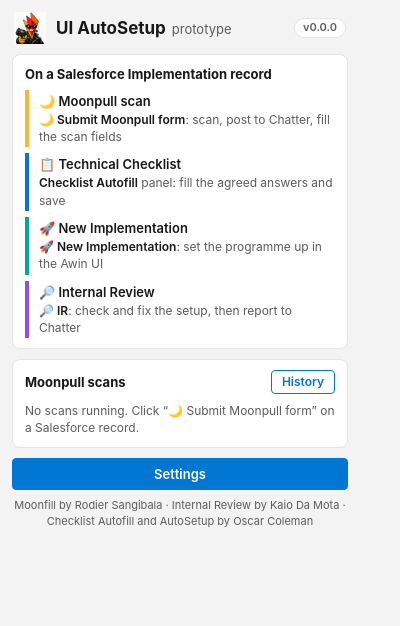
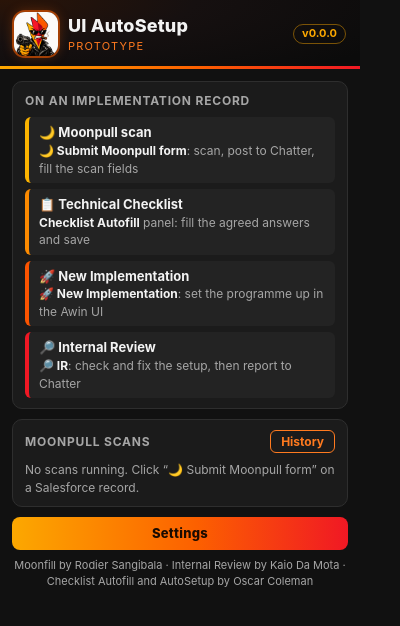
Before and after one commit to OC06330/AutoSetup_Prototype_V2, a browser extension: page popup.html in a window 400 px wide. Drawn offline with Linux system fonts and the light colour scheme.

Commit message:
v3.0.16: toolbar popup in the extension's own colours
Dark, with the Awin flame's amber, orange and red and the mascot in the
header, instead of Salesforce blue on white. Contents and buttons unchanged.

Co-Authored-By: Claude Opus 5.5 <noreply@anthropic.com>

```diff
--- a/css/style.css
+++ b/css/style.css
@@ -1,78 +1,93 @@
-/* The toolbar popup: the same look as the Settings page (autofill/options.html), with each tool's colour. */
+/* The toolbar popup, in the extension's own look: the mascot's black jacket and the Awin flame
+   (amber, orange, red, sampled from assets/autosetup128.png and assets/awin-logo.png).
+   Always dark, in light and dark mode alike, like the icon. */
 :root {
-  --blue: #0176d3; --text: #181818; --muted: #5c5c5c; --line: #e5e5e5; --bg: #f3f3f3; --card: #fff;
-  --ok: #2e844a; --warn: #b45309; --bad: #ba0517; --on-blue: #fff;
-  --moonfill: #f5b933; --checklist: #0176d3; --setup: #06a59a; --review: #9050e9;
-}
-@media (prefers-color-scheme: dark) {
-  :root {
-    --blue: #4ea5ff; --text: #ececec; --muted: #a8a8a8; --line: #3a3a3a; --bg: #1b1b1b; --card: #262626;
-    --ok: #6fcf8f; --warn: #f0b35a; --bad: #ff8a80; --checklist: #4ea5ff; --on-blue: #0b1a2b;
-  }
+  color-scheme: dark;
+  --bg: #111; --card: #1b1b1b; --raised: #232323; --line: #2e2e2e;
+  --text: #f3f3f3; --muted: #a6a6a6; --ink: #1a0b00;   /* --ink: text on the flame */
+  --amber: #fca800; --orange: #fc6000; --red: #f01824;
+  --flame: linear-gradient(90deg, var(--amber), var(--orange) 55%, var(--red));
+  --accent: #ff7a1f;                                   /* links and outlines on the dark */
+  --ok: #4cc38a; --warn: #fcb400; --bad: #ff5a5f;
+  /* the four tools: flame shades, from the scan to the review */
+  --moonfill: #fcb400; --checklist: #fc8a00; --setup: #fc5400; --review: #f01824;
 }
 
 * { box-sizing: border-box; }
 body {
-  width: 360px; margin: 0; padding: 12px;
+  width: 360px; margin: 0; padding: 0 12px 12px;
   background: var(--bg); color: var(--text);
   font: 13px/1.45 -apple-system, BlinkMacSystemFont, "Segoe UI", sans-serif;
 }
 h1, h2, p { margin: 0; }
 .muted { color: var(--muted); }
+button:focus-visible { outline: 2px solid var(--amber); outline-offset: 2px; }
 
-/* header */
-.top { display: flex; align-items: center; gap: 10px; margin: 0 2px 10px; }
-.logo { width: 32px; height: 32px; flex: none; }
-.name { display: flex; align-items: baseline; gap: 6px; flex: 1; min-width: 0; }
-.name h1 { font-size: 17px; }
+/* header: the mascot, the name, the version, and a flame stripe under it */
+.top {
+  position: relative; display: flex; align-items: center; gap: 10px;
+  margin: 0 -12px 12px; padding: 12px 14px 13px;
+  background: radial-gradient(120% 140% at 0% 0%, #2a1408 0%, #161010 45%, #0b0b0b 100%);
+}
+.top::after { content: ""; position: absolute; left: 0; right: 0; bottom: 0; height: 3px; background: var(--flame); }
+.logo { width: 44px; height: 44px; flex: none; border-radius: 11px; box-shadow: 0 0 0 2px rgba(252, 96, 0, .55), 0 0 12px rgba(252, 96, 0, .35); }
+.name { display: grid; flex: 1; min-width: 0; }
+.name h1 { font-size: 18px; font-weight: 800; letter-spacing: .2px; }
+.name .muted { font-size: 11px; text-transform: uppercase; letter-spacing: 1.2px; color: var(--accent); }
 .version {
-  font-size: 11px; font-weight: 600; color: var(--muted);
-  border: 1px solid var(--line); border-radius: 999px; padding: 1px 8px; background: var(--card);
+  font-size: 11px; font-weight: 700; color: var(--amber);
+  border: 1px solid rgba(252, 168, 0, .45); border-radius: 999px; padding: 1px 8px;
 }
 
 /* cards */
-.card { background: var(--card); border: 1px solid var(--line); border-radius: 8px; padding: 10px 12px; margin-bottom: 10px; }
-.card h2 { font-size: 13px; margin-bottom: 6px; }
+.card { background: var(--card); border: 1px solid var(--line); border-radius: 10px; padding: 10px 12px; margin-bottom: 10px; }
+.card h2 { font-size: 12px; font-weight: 700; color: var(--muted); text-transform: uppercase; letter-spacing: .8px; margin-bottom: 8px; }
 
 /* the four tools */
 .tools { list-style: none; margin: 0; padding: 0; display: grid; gap: 6px; }
-.tools li { display: grid; padding: 2px 0 2px 10px; border-left: 4px solid var(--tool); }
-.tools b { font-weight: 600; }
+.tools li {
+  display: grid; padding: 6px 8px 6px 10px; border-radius: 6px;
+  background: var(--raised); border-left: 4px solid var(--tool);
+}
+.tools b { font-weight: 700; }
 .tools span { color: var(--muted); font-size: 12px; }
-.tools i { font-style: normal; font-weight: 600; color: var(--text); }
+.tools i { font-style: normal; font-weight: 700; color: var(--text); }
 
 /* Moonpull scans (popup.js) */
 .scans-head { display: flex; align-items: center; justify-content: space-between; margin-bottom: 8px; }
 .scans-head h2 { margin: 0; }
 button { font: inherit; cursor: pointer; }
 .link-btn, .job .act {
-  border: 1px solid var(--blue); border-radius: 4px; background: var(--card); color: var(--blue);
-  font-size: 12px; font-weight: 600; padding: 2px 10px;
+  border: 1px solid var(--accent); border-radius: 6px; background: transparent; color: var(--accent);
+  font-size: 12px; font-weight: 700; padding: 2px 10px;
 }
+.link-btn:hover, .job .act:hover { background: rgba(255, 122, 31, .12); }
 .job {
-  position: relative; background: var(--bg); border-radius: 6px; padding: 8px 28px 8px 10px;
-  margin-bottom: 8px; border-left: 4px solid var(--blue); font-size: 12px; line-height: 1.5;
+  position: relative; background: var(--raised); border-radius: 8px; padding: 8px 28px 8px 10px;
+  margin-bottom: 8px; border-left: 4px solid var(--orange); font-size: 12px; line-height: 1.5;
 }
 .job.ok { border-left-color: var(--ok); }
 .job.warn { border-left-color: var(--warn); }
 .job.bad { border-left-color: var(--bad); }
-.job b { font-weight: 600; }
-.job .status { font-weight: 600; }
-.job.busy .status { color: var(--blue); }
+.job b { font-weight: 700; color: var(--muted); }
+.job .status { font-weight: 700; }
+.job.busy .status { color: var(--accent); }
 .job.ok .status { color: var(--ok); }
 .job.warn .status { color: var(--warn); }
 .job.bad .status { color: var(--bad); }
 .job .when { color: var(--muted); }
 .job .dismiss { position: absolute; top: 2px; right: 6px; border: none; background: none; font-size: 16px; color: var(--muted); }
+.job .dismiss:hover { color: var(--text); }
 .job .act { margin: 6px 6px 0 0; }
-.job .act.primary { background: var(--blue); color: var(--on-blue); }
+.job .act.primary { background: var(--flame); color: var(--ink); border-color: transparent; }
 .empty { color: var(--muted); font-size: 12px; }
 #clearBtn { margin-top: 4px; }
 
 /* footer */
 footer { display: grid; gap: 8px; }
 footer .primary {
-  width: 100%; padding: 6px 14px; border-radius: 4px; border: 1px solid var(--blue);
-  background: var(--blue); color: var(--on-blue); font-weight: 600;
+  width: 100%; padding: 7px 14px; border-radius: 8px; border: none;
+  background: var(--flame); color: var(--ink); font-weight: 800; letter-spacing: .3px;
 }
+footer .primary:hover { filter: brightness(1.08); }
 .credits { color: var(--muted); font-size: 11px; text-align: center; }
--- a/popup.html
+++ b/popup.html
@@ -4,11 +4,12 @@
 <meta charset="UTF-8">
 <meta name="viewport" content="width=device-width, initial-scale=1.0">
 <title>UI AutoSetup prototype</title>
+<meta name="color-scheme" content="dark">
 <link rel="stylesheet" href="css/style.css">
 </head>
 <body>
   <header class="top">
-    <img class="logo" src="assets/autosetup48.png" alt="">
+    <img class="logo" src="assets/autosetup128.png" alt="">
     <div class="name">
       <h1>UI AutoSetup</h1>
       <span class="muted">prototype</span>
@@ -18,7 +19,7 @@
 
   <!-- The four tools, and the button that starts each one -->
   <section class="card">
-    <h2>On a Salesforce Implementation record</h2>
+    <h2>On an Implementation record</h2>
     <ul class="tools">
       <li style="--tool: var(--moonfill)"><b>🌙 Moonpull scan</b><span><i>🌙 Submit Moonpull form</i>: scan, post to Chatter, fill the scan fields</span></li>
       <li style="--tool: var(--checklist)"><b>📋 Technical Checklist</b><span><i>Checklist Autofill</i> panel: fill the agreed answers and save</span></li>
```
Also changed, not shown: autofill/dev/tests/popup.test.js (+10 -3 lines), README.md, autofill/review/README.md, manifest.json.
